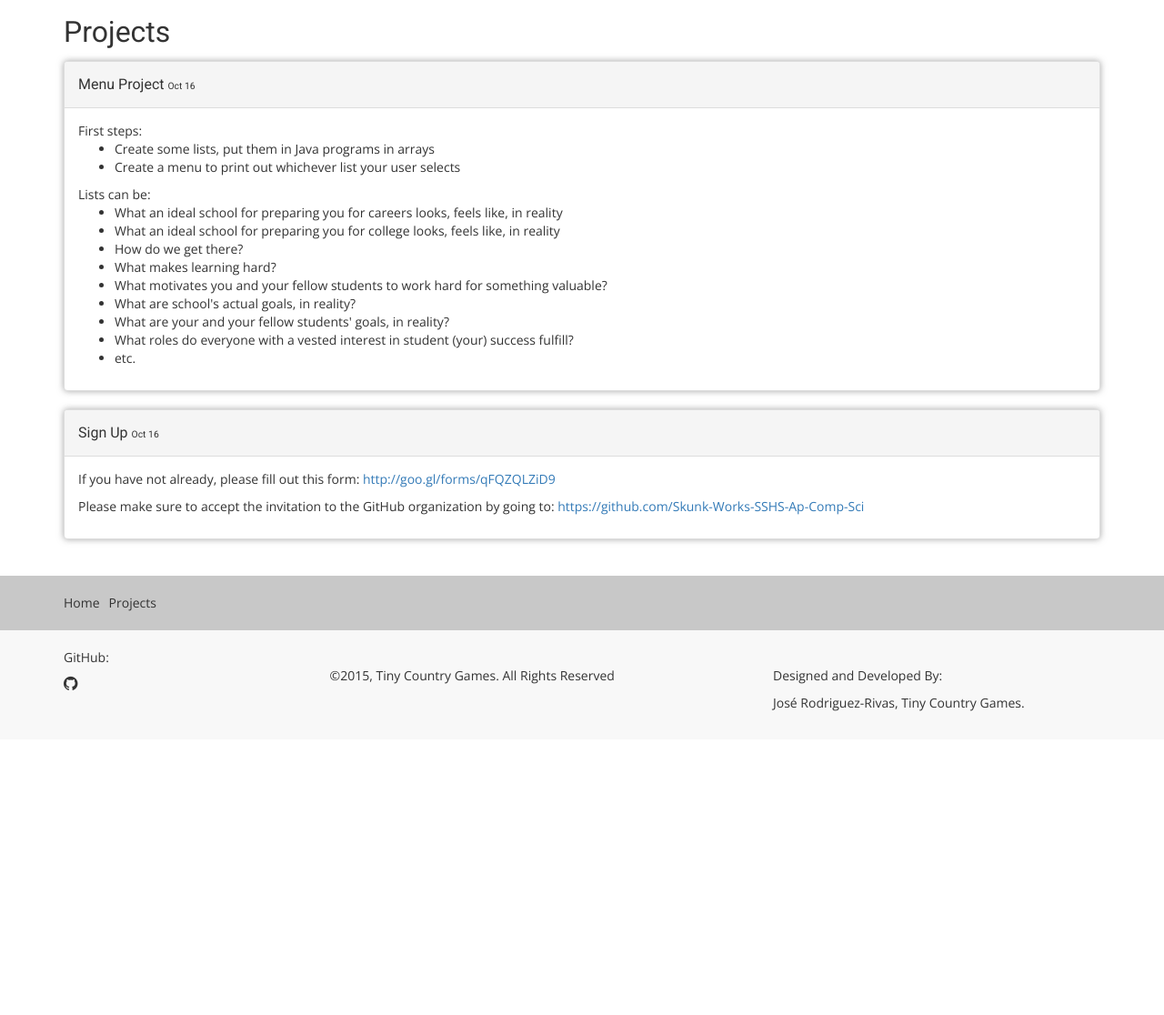
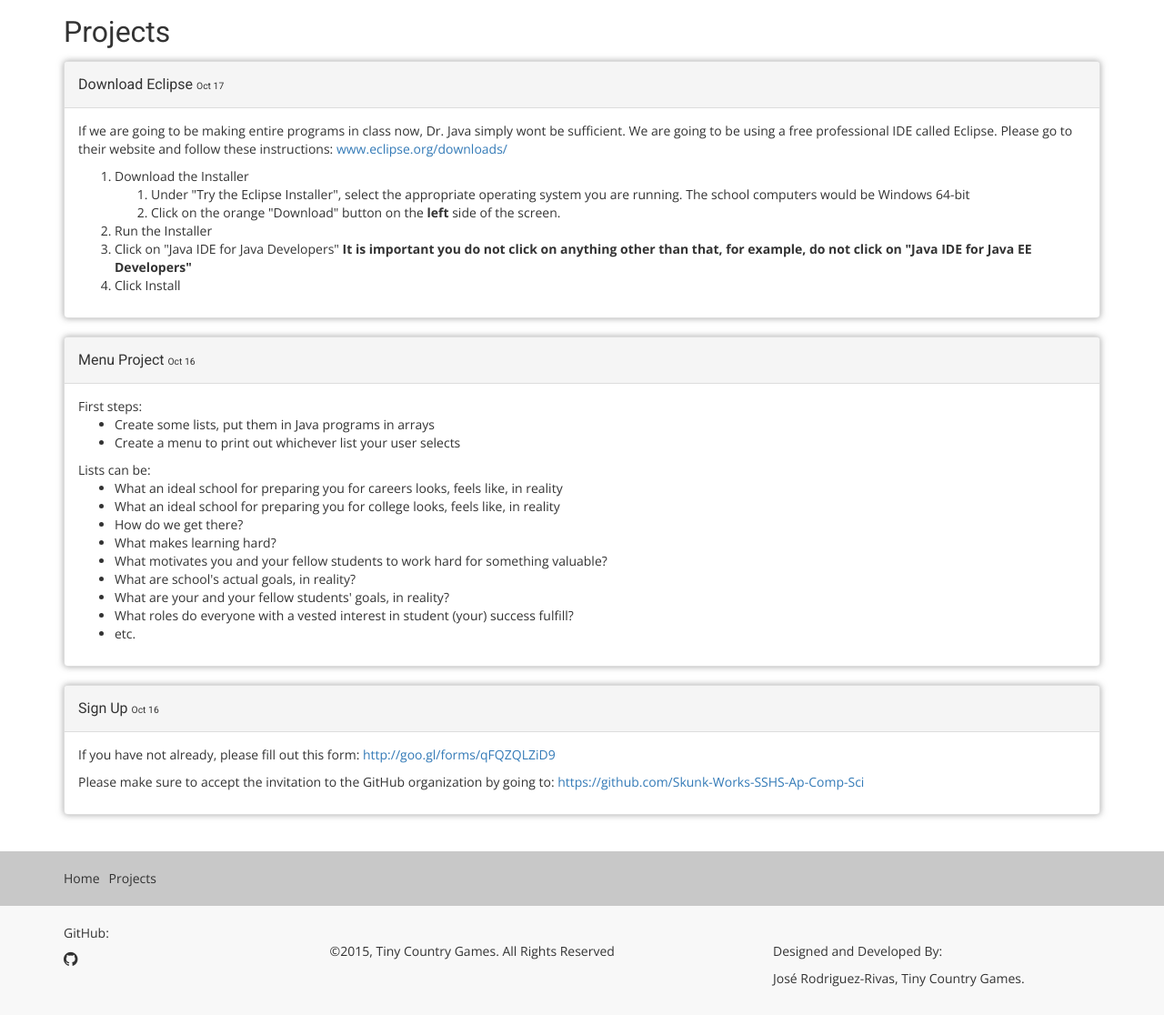
Before and after one commit to Skunk-Works-SSHS-Ap-Comp-Sci/Skunk-Works-Site, a PHP site: page /projects.php in a window 1280 px wide. Shown: the part 52-1168 px from the top of the page at 91% size. Before the commit the page ends 834 px from the top, so only its background shows below. Run offline with PHP 8.4, Linux system fonts and the light colour scheme.

Commit message:
#6 Added Eclipse Assignment
closes #6

```diff
--- a/projects.php
+++ b/projects.php
@@ -35,6 +35,30 @@ include($path);
 		<div class="row">
             <div class="col-xs-12">
                 <h1 id="heading">Projects</h1>
+            </div>
+            <div class="col-xs-12">
+                <div class="panel panel-default">
+                    <div class="panel-heading">
+                        <h3 class="panel-title">Download Eclipse <small>Oct 17</small></h3>
+                    </div>
+                    <div class="panel-body">
+                        <p>
+                            If we are going to be making entire programs in class now, Dr. Java simply wont be sufficient. We are going to be using a free professional IDE called Eclipse. Please go to their website and follow these instructions: <a href="https://www.eclipse.org/downloads/" target="_blank">www.eclipse.org/downloads/</a>
+                        </p>
+                        <ol>
+                            <li>
+                                Download the Installer
+                                <ol>
+                                    <li>Under "Try the Eclipse Installer", select the appropriate operating system you are running. The school computers would be Windows 64-bit</li>
+                                    <li>Click on the orange "Download" button on the <strong>left</strong> side of the screen.</li>
+                                </ol>
+                            </li>
+                            <li>Run the Installer</li>
+                            <li>Click on "Java IDE for Java Developers" <strong>It is important you do not click on anything other than that, for example, do not click on "Java IDE for Java EE Developers"</strong></li>
+                            <li>Click Install</li>
+                        </ol>
+                    </div>
+                </div>
             </div>
             <div class="col-xs-12">
                 <div class="panel panel-default">
```
